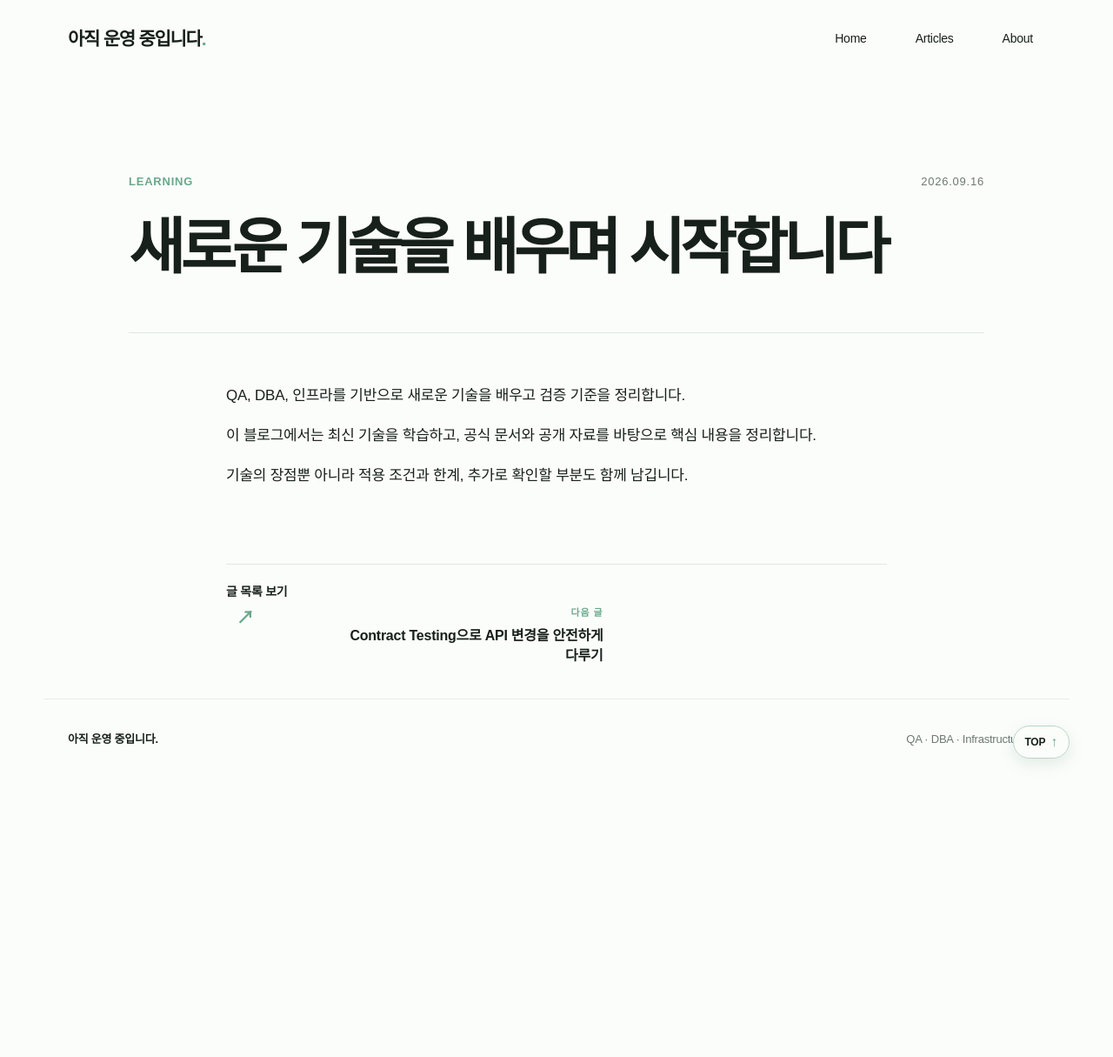
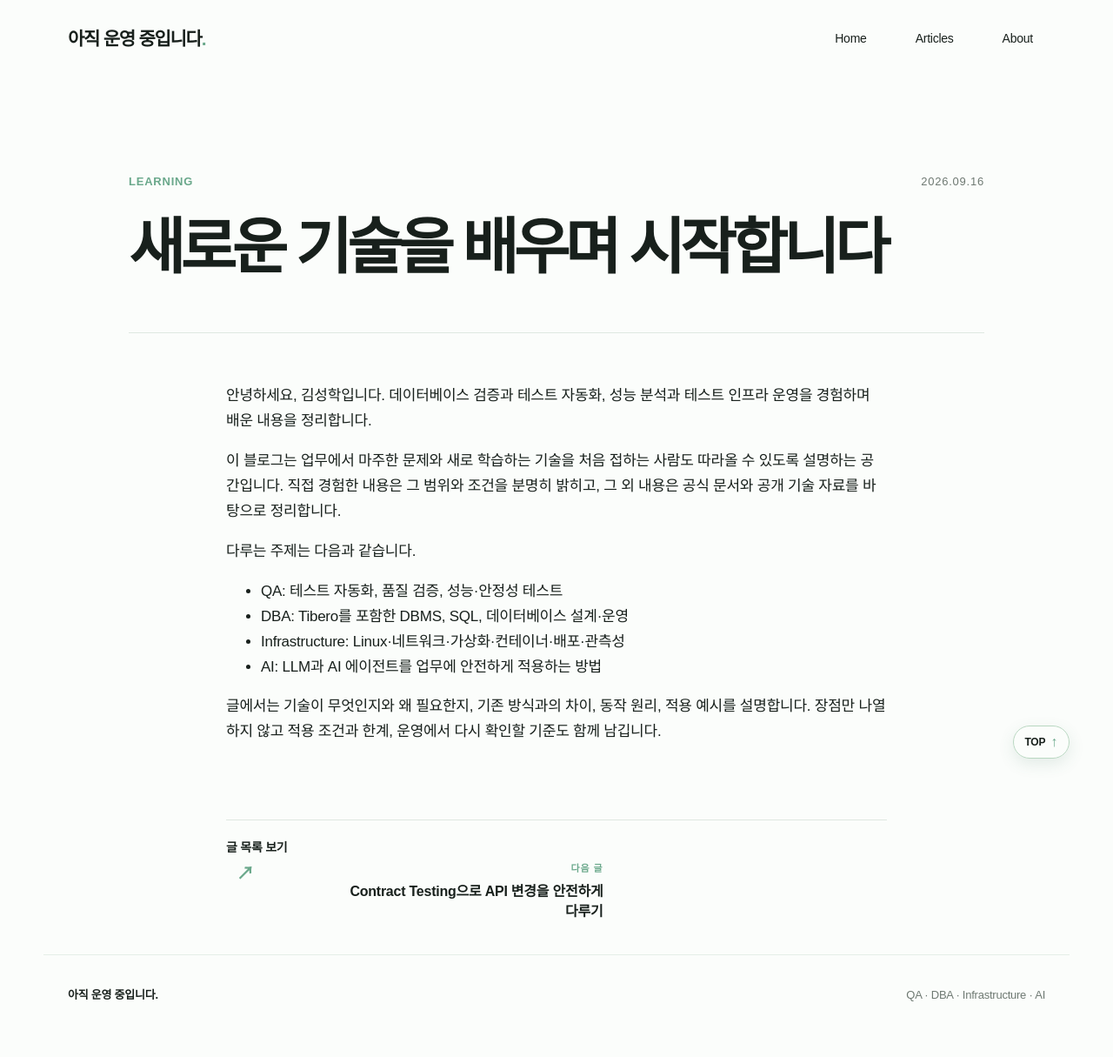
Before and after one commit to Seoha57/TechBlog, a Jekyll site: the page built from _posts/2026-09-16-blog-start.md, in a window 1280 px wide. Shown: the whole page at 87% size. Built offline with Jekyll 4.4.1, drawn with Linux system fonts in a browser that asks for light colours; some web fonts are replaced; before the commit the page ends 921 px from its top, so only the background shows below that.

Commit message:
docs: align blog introduction with about page

```diff
--- a/_posts/2026-09-16-blog-start.md
+++ b/_posts/2026-09-16-blog-start.md
@@ -2,12 +2,19 @@
 layout: post
 title: "새로운 기술을 배우며 시작합니다"
 categories: [learning]
-tags: [qa, dba, infrastructure]
+tags: [qa, dba, infrastructure, ai]
 exclude_from_latest: true
 ---
 
-QA, DBA, 인프라를 기반으로 새로운 기술을 배우고 검증 기준을 정리합니다.
+안녕하세요, 김성학입니다. 데이터베이스 검증과 테스트 자동화, 성능 분석과 테스트 인프라 운영을 경험하며 배운 내용을 정리합니다.
 
-이 블로그에서는 최신 기술을 학습하고, 공식 문서와 공개 자료를 바탕으로 핵심 내용을 정리합니다.
+이 블로그는 업무에서 마주한 문제와 새로 학습하는 기술을 처음 접하는 사람도 따라올 수 있도록 설명하는 공간입니다. 직접 경험한 내용은 그 범위와 조건을 분명히 밝히고, 그 외 내용은 공식 문서와 공개 기술 자료를 바탕으로 정리합니다.
 
-기술의 장점뿐 아니라 적용 조건과 한계, 추가로 확인할 부분도 함께 남깁니다.
+다루는 주제는 다음과 같습니다.
+
+- QA: 테스트 자동화, 품질 검증, 성능·안정성 테스트
+- DBA: Tibero를 포함한 DBMS, SQL, 데이터베이스 설계·운영
+- Infrastructure: Linux·네트워크·가상화·컨테이너·배포·관측성
+- AI: LLM과 AI 에이전트를 업무에 안전하게 적용하는 방법
+
+글에서는 기술이 무엇인지와 왜 필요한지, 기존 방식과의 차이, 동작 원리, 적용 예시를 설명합니다. 장점만 나열하지 않고 적용 조건과 한계, 운영에서 다시 확인할 기준도 함께 남깁니다.
```
